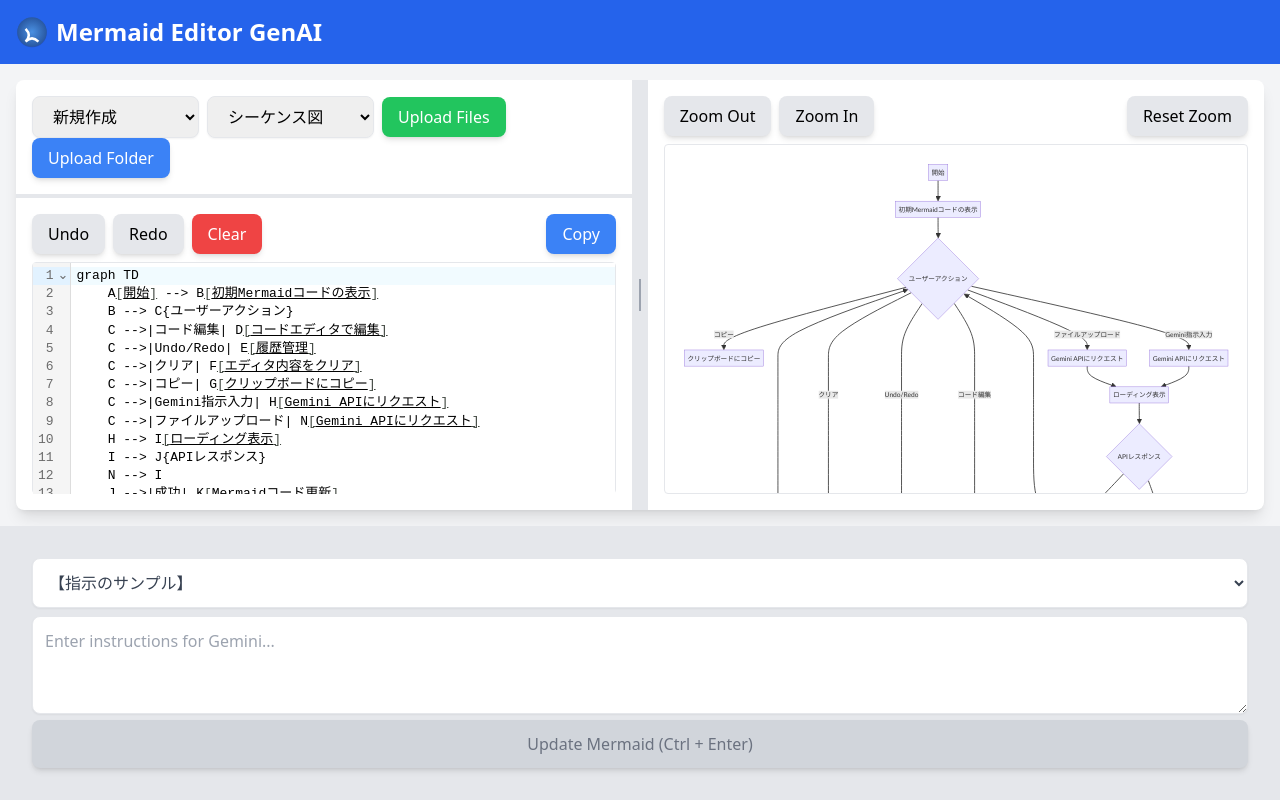
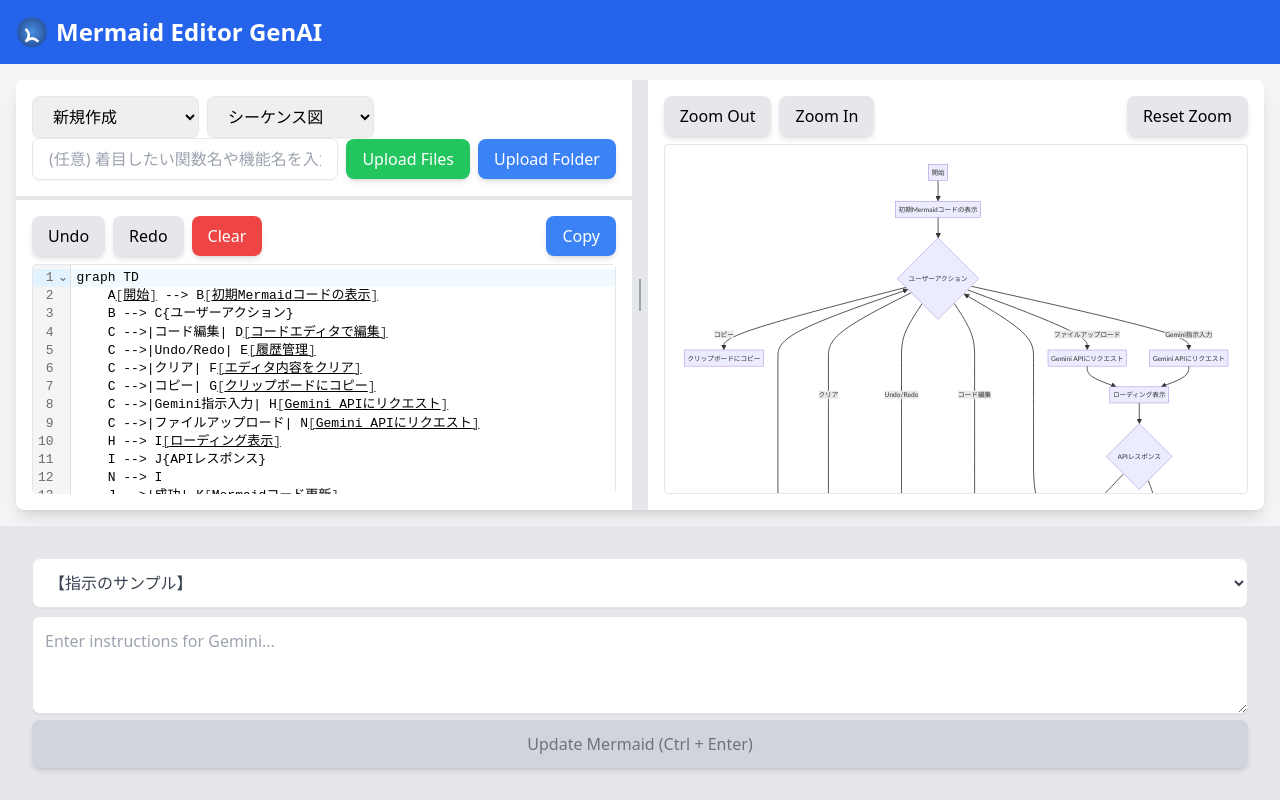
Before and after one commit to aegisfleet/mermaid-editor-genai, a Next.js app: page / in a window 1280 px wide. Built offline with nearby package versions, Linux system fonts and the light colour scheme.

Commit message:
図を作成したい個所を指定できる機能を追加

```diff
--- a/components/FileUpload.tsx
+++ b/components/FileUpload.tsx
@@ -4,7 +4,7 @@ export type DiagramType = 'sequence' | 'class' | 'flowchart';
 export type UpdateType = 'new' | 'update';
 
 interface FileUploadProps {
-  onFilesSelected: (files: File[], diagramType: DiagramType, updateType: UpdateType) => void;
+  onFilesSelected: (files: File[], diagramType: DiagramType, updateType: UpdateType, userInstruction: string) => void;
 }
 
 const FileUpload: React.FC<FileUploadProps> = ({ onFilesSelected }) => {
@@ -12,12 +12,13 @@ const FileUpload: React.FC<FileUploadProps> = ({ onFilesSelected }) => {
   const folderInputRef = useRef<HTMLInputElement>(null);
   const [diagramType, setDiagramType] = useState<DiagramType>('sequence');
   const [updateType, setUpdateType] = useState<UpdateType>('new');
+  const [userInstruction, setUserInstruction] = useState<string>('');
 
   const MAX_FILE_SIZE = 20 * 1024;
 
   const handleFileChange = (event: React.ChangeEvent<HTMLInputElement>) => {
     const files = Array.from(event.target.files || []);
-    onFilesSelected(files, diagramType, updateType);
+    onFilesSelected(files, diagramType, updateType, userInstruction);
   };
 
   const handleFolderChange = async (event: React.ChangeEvent<HTMLInputElement>) => {
@@ -37,7 +38,7 @@ const FileUpload: React.FC<FileUploadProps> = ({ onFilesSelected }) => {
       }
     }
 
-    onFilesSelected(files, diagramType, updateType);
+    onFilesSelected(files, diagramType, updateType, userInstruction);
   };
 
   const handleFileButtonClick = () => {
@@ -68,6 +69,15 @@ const FileUpload: React.FC<FileUploadProps> = ({ onFilesSelected }) => {
           <option value="class">クラス図</option>
           <option value="flowchart">フローチャート</option>
         </select>
+      )}
+      {updateType === 'new' && (
+        <input
+          type="text"
+          value={userInstruction}
+          onChange={(e) => setUserInstruction(e.target.value)}
+          placeholder="(任意) 着目したい関数名や機能名を入力"
+          className="mr-2 px-4 py-2 border rounded-lg shadow-sm flex-grow"
+        />
       )}
       <input
         type="file"
--- a/pages/api/gemini.ts
+++ b/pages/api/gemini.ts
@@ -24,10 +24,10 @@ export default async function handler(req: NextApiRequest, res: NextApiResponse)
         result = await updateMermaidWithGemini(data.currentCode, data.instruction);
         break;
       case 'generateDiagram':
-        result = await generateDiagram(data.fileInfos, data.diagramType);
+        result = await generateDiagram(data.fileInfos, data.diagramType, data.userInstruction);
         break;
       case 'updateDiagram':
-        result = await updateDiagramWithFiles(data.currentCode, data.fileInfos);
+        result = await updateDiagramWithFiles(data.currentCode, data.fileInfos, data.userInstruction);
         break;
       default:
         return res.status(400).json({ message: 'Invalid action' });
@@ -77,7 +77,7 @@ ${currentCode}
   }
 };
 
-const generateDiagram = async (fileInfos: FileInfo[], diagramType: DiagramType) => {
+const generateDiagram = async (fileInfos: FileInfo[], diagramType: DiagramType, userInstruction: string) => {
   const model = genAI.getGenerativeModel({ model: "gemini-1.5-pro" });
 
   const diagramTypeMap = {
@@ -88,14 +88,27 @@ const generateDiagram = async (fileInfos: FileInfo[], diagramType: DiagramType)
 
   const fileStructure = fileInfos.map(file => `${file.path}: ${file.content ? '(content available)' : '(no content)'}`).join('\n');
 
+  let specificationPrompt;
+  if (userInstruction) {
+    specificationPrompt = `
+- ${userInstruction}の呼び出し元を解析し、ダイアグラムに反映させたい。
+- ${userInstruction}に関係の無い処理は記載しない。
+    `;
+  } else {
+    specificationPrompt = `
+- この図はコンテンツの内容を深く理解するために作成され、簡素で分かりやすい表現を用いる。
+- 関連の無いファイルの記載は省略する。
+    `;
+  }
+
   const prompt = `
 以下のファイル構造とコンテンツを解析し、${diagramTypeMap[diagramType]}を生成してください。
 
 仕様:
 - Mermaidの${diagramTypeMap[diagramType]}形式を使用する。
-- この図はコンテンツの内容を深く理解するために作成され、簡素で分かりやすい表現を用いる。
+${specificationPrompt}
 - 図の中には補足を日本語で記載する。
-- 関連の無いファイルの記載は省略する。
+- なるべくUI上の機能名を記載する。
 - 生成されたMermaidコードのみを返す。
 
 ファイル構造:
@@ -119,7 +132,7 @@ ${fileInfos.filter(file => file.content).map(file => `\`\`\`file:${file.path}\n$
   }
 };
 
-const updateDiagramWithFiles = async (currentCode: string, fileInfos: FileInfo[]) => {
+const updateDiagramWithFiles = async (currentCode: string, fileInfos: FileInfo[], userInstruction: string) => {
   const model = genAI.getGenerativeModel({ model: "gemini-1.5-pro" });
 
   const fileStructure = fileInfos.map(file => `${file.path}: ${file.content ? '(content available)' : '(no content)'}`).join('\n');
--- a/pages/index.tsx
+++ b/pages/index.tsx
@@ -88,7 +88,7 @@ const Home = () => {
     }
   };
 
-  const handleFilesSelected = async (files: File[], diagramType: DiagramType, updateType: UpdateType) => {
+  const handleFilesSelected = async (files: File[], diagramType: DiagramType, updateType: UpdateType, userInstruction: string) => {
     setIsLoading(true);
     setError(null);
     try {
@@ -103,9 +103,9 @@ const Home = () => {
 
       let newCode: string;
       if (updateType === 'new') {
-        newCode = await generateDiagram(fileInfos, diagramType);
+        newCode = await generateDiagram(fileInfos, diagramType, userInstruction);
       } else {
-        newCode = await updateDiagramWithFiles(mermaidCode, fileInfos);
+        newCode = await updateDiagramWithFiles(mermaidCode, fileInfos, userInstruction);
       }
       updateCode(newCode);
     } catch (error) {
--- a/utils/geminiApi.ts
+++ b/utils/geminiApi.ts
@@ -27,10 +27,10 @@ export const updateMermaidWithGemini = async (currentCode: string, instruction:
   return callGeminiAPI('updateMermaid', { currentCode, instruction });
 };
 
-export const generateDiagram = async (fileInfos: FileInfo[], diagramType: DiagramType) => {
-  return callGeminiAPI('generateDiagram', { fileInfos, diagramType });
+export const generateDiagram = async (fileInfos: FileInfo[], diagramType: DiagramType, userInstruction: string) => {
+  return callGeminiAPI('generateDiagram', { fileInfos, diagramType, userInstruction });
 };
 
-export const updateDiagramWithFiles = async (currentCode: string, fileInfos: FileInfo[]) => {
-  return callGeminiAPI('updateDiagram', { currentCode, fileInfos });
+export const updateDiagramWithFiles = async (currentCode: string, fileInfos: FileInfo[], userInstruction: string) => {
+  return callGeminiAPI('updateDiagram', { currentCode, fileInfos, userInstruction });
 };
```
